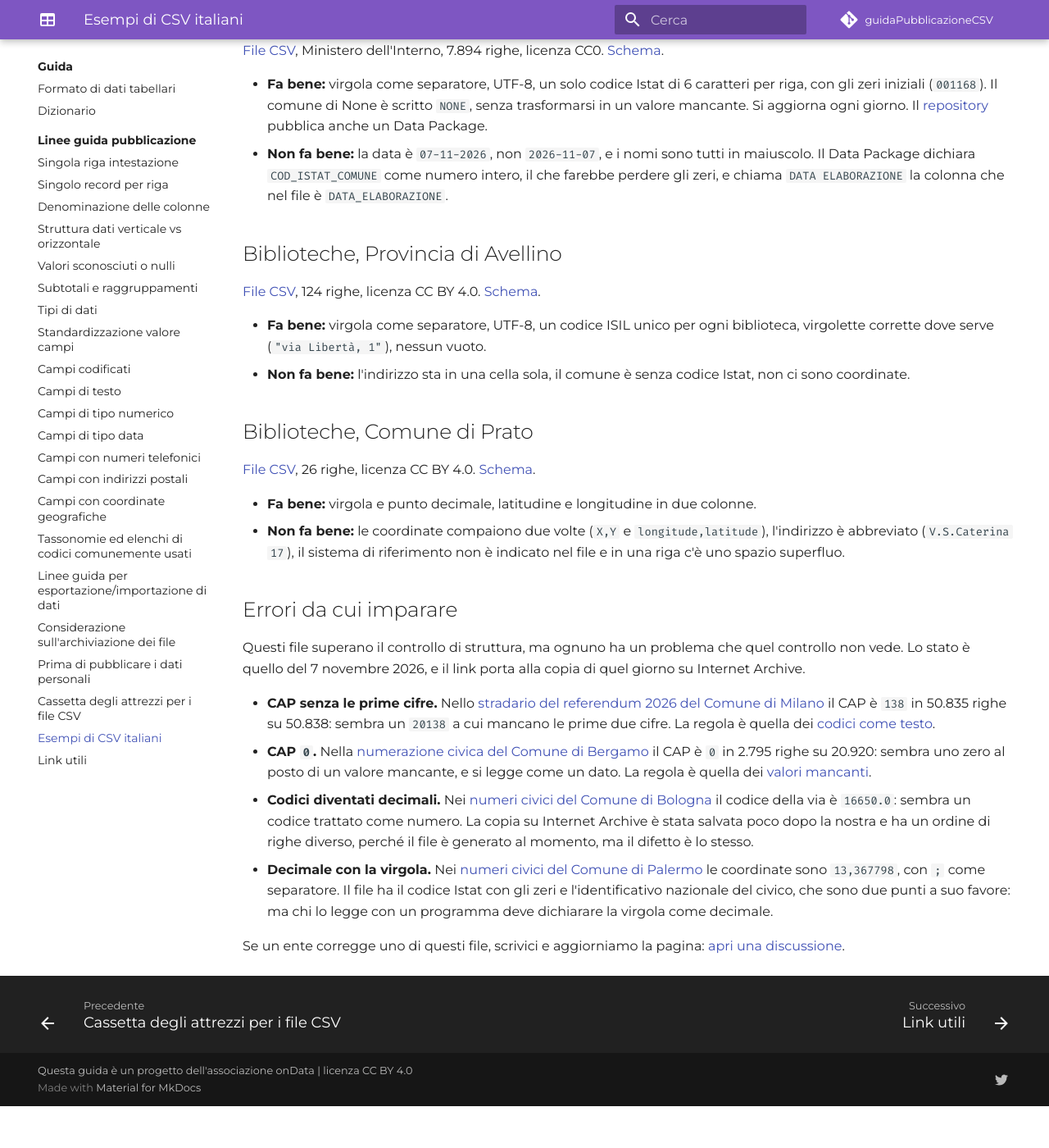
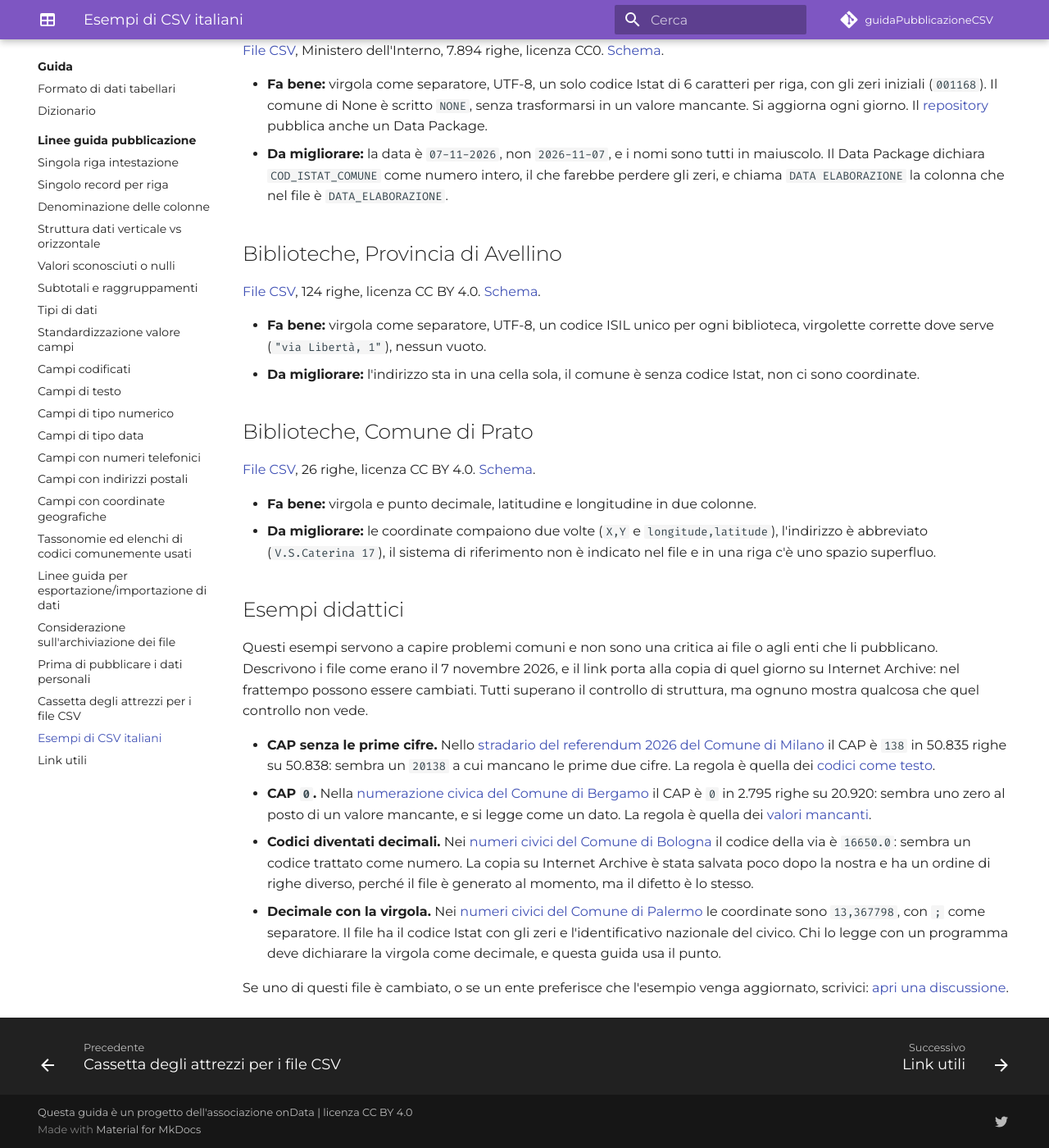
Before and after one commit to ondata/guidaPraticaPubblicazioneCSV, an MkDocs documentation site: the page built from docs/guida/linee_guida_pubblicazione/Esempi_dati_CSV.md, in a window 1280 px wide and 1400 px high, scrolled down 562 px. Shown: the whole window at 82% size. Built offline with MkDocs 1.6.1 and Material for MkDocs 9.7.7, drawn with Linux system fonts in a browser that asks for light colours; comment, search, counter and statistics services are not loaded; before the commit the page ends 1911 px from its top, so only the background shows below that; some of the changed text lies outside the part shown.

Commit message:
docs: esempi didattici, tono neutro
Co-Authored-By: Claude Opus 5.5 <noreply@anthropic.com>
Claude-Session: https://claude.ai/code/session_01RCCNPKrWt4tp2kKJYeM5Rt

```diff
--- a/docs/guida/linee_guida_pubblicazione/Esempi_dati_CSV.md
+++ b/docs/guida/linee_guida_pubblicazione/Esempi_dati_CSV.md
@@ -7,7 +7,7 @@ title: Esempi di CSV italiani
 
 # Esempi di CSV italiani
 
-Tre file pubblicati da enti italiani che puoi guardare come riferimento. Nessuno è perfetto: per ciascuno diciamo anche cosa non fa bene. La situazione descritta è quella del 7 novembre 2026, e i file possono cambiare.
+Tre file pubblicati da enti italiani che puoi guardare come riferimento. Per ciascuno diciamo anche cosa si potrebbe migliorare. La situazione descritta è quella del 7 novembre 2026, e i file possono cambiare.
 
 Per ogni file abbiamo scritto uno schema in [Table Schema](https://datapackage.org/standard/table-schema/) e controllato le colonne a vista. Con lo schema si può ripetere il controllo:
 
@@ -22,29 +22,29 @@ Senza schema `frictionless validate` guarda solo la struttura: più sotto c'è u
 [File CSV](https://raw.githubusercontent.com/italia/anpr-opendata/main/data/popolazione%5Fresidente%5Fexport.csv), Ministero dell'Interno, 7.894 righe, licenza CC0. [Schema](../../risorse/schemi/anpr-popolazione-residente.schema.yaml).
 
 - **Fa bene:** virgola come separatore, UTF-8, un solo codice Istat di 6 caratteri per riga, con gli zeri iniziali (`001168`). Il comune di None è scritto `NONE`, senza trasformarsi in un valore mancante. Si aggiorna ogni giorno. Il [repository](https://github.com/italia/anpr-opendata) pubblica anche un Data Package.
-- **Non fa bene:** la data è `07-11-2026`, non `2026-11-07`, e i nomi sono tutti in maiuscolo. Il Data Package dichiara `COD_ISTAT_COMUNE` come numero intero, il che farebbe perdere gli zeri, e chiama `DATA ELABORAZIONE` la colonna che nel file è `DATA_ELABORAZIONE`.
+- **Da migliorare:** la data è `07-11-2026`, non `2026-11-07`, e i nomi sono tutti in maiuscolo. Il Data Package dichiara `COD_ISTAT_COMUNE` come numero intero, il che farebbe perdere gli zeri, e chiama `DATA ELABORAZIONE` la colonna che nel file è `DATA_ELABORAZIONE`.
 
 ## Biblioteche, Provincia di Avellino
 
 [File CSV](https://www.provincia.avellino.it/cprvnvll/images/OpenData/Biblioteche/Biblioteche.csv), 124 righe, licenza CC BY 4.0. [Schema](../../risorse/schemi/avellino-biblioteche.schema.yaml).
 
 - **Fa bene:** virgola come separatore, UTF-8, un codice ISIL unico per ogni biblioteca, virgolette corrette dove serve (`"via Libertà, 1"`), nessun vuoto.
-- **Non fa bene:** l'indirizzo sta in una cella sola, il comune è senza codice Istat, non ci sono coordinate.
+- **Da migliorare:** l'indirizzo sta in una cella sola, il comune è senza codice Istat, non ci sono coordinate.
 
 ## Biblioteche, Comune di Prato
 
 [File CSV](http://odn.comune.prato.it/dataset/cd32e9d4-9641-45ec-9270-58aaaab0f0ba/resource/386fb5a6-4f7d-4f8e-9527-e5ce8034c942/download/puntidiinteressebiblioteche.csv), 26 righe, licenza CC BY 4.0. [Schema](../../risorse/schemi/prato-biblioteche.schema.yaml).
 
 - **Fa bene:** virgola e punto decimale, latitudine e longitudine in due colonne.
-- **Non fa bene:** le coordinate compaiono due volte (`X,Y` e `longitude,latitude`), l'indirizzo è abbreviato (`V.S.Caterina 17`), il sistema di riferimento non è indicato nel file e in una riga c'è uno spazio superfluo.
+- **Da migliorare:** le coordinate compaiono due volte (`X,Y` e `longitude,latitude`), l'indirizzo è abbreviato (`V.S.Caterina 17`), il sistema di riferimento non è indicato nel file e in una riga c'è uno spazio superfluo.
 
-## Errori da cui imparare
+## Esempi didattici
 
-Questi file superano il controllo di struttura, ma ognuno ha un problema che quel controllo non vede. Lo stato è quello del 7 novembre 2026, e il link porta alla copia di quel giorno su Internet Archive.
+Questi esempi servono a capire problemi comuni e non sono una critica ai file o agli enti che li pubblicano. Descrivono i file come erano il 7 novembre 2026, e il link porta alla copia di quel giorno su Internet Archive: nel frattempo possono essere cambiati. Tutti superano il controllo di struttura, ma ognuno mostra qualcosa che quel controllo non vede.
 
 - **CAP senza le prime cifre.** Nello [stradario del referendum 2026 del Comune di Milano](https://web.archive.org/web/20261107162646/https://dati.comune.milano.it/dataset/645e8e6a-aff3-47ef-9dce-4d102ff471b8/resource/e1a336d2-8dd6-483f-913f-4388758dd446/download/ds2973_stradario_referendum_2026.csv) il CAP è `138` in 50.835 righe su 50.838: sembra un `20138` a cui mancano le prime due cifre. La regola è quella dei [codici come testo](P09_campi_codificati.md).
 - **CAP `0`.** Nella [numerazione civica del Comune di Bergamo](https://web.archive.org/web/20261107162913/https://www.dati.lombardia.it/api/views/pcif-9jj7/rows.csv?accessType=DOWNLOAD) il CAP è `0` in 2.795 righe su 20.920: sembra uno zero al posto di un valore mancante, e si legge come un dato. La regola è quella dei [valori mancanti](P05_trattamento_valori_sconosciuti.md).
 - **Codici diventati decimali.** Nei [numeri civici del Comune di Bologna](https://web.archive.org/web/20261107163325/https://opendata.comune.bologna.it/api/v2/catalog/datasets/rifter_civici_pt/exports/csv?use_labels=true) il codice della via è `16650.0`: sembra un codice trattato come numero. La copia su Internet Archive è stata salvata poco dopo la nostra e ha un ordine di righe diverso, perché il file è generato al momento, ma il difetto è lo stesso.
-- **Decimale con la virgola.** Nei [numeri civici del Comune di Palermo](https://web.archive.org/web/20261107163617/https://opendata.comune.palermo.it/js/server/uploads/dataset/csv/_01042026064924.csv) le coordinate sono `13,367798`, con `;` come separatore. Il file ha il codice Istat con gli zeri e l'identificativo nazionale del civico, che sono due punti a suo favore: ma chi lo legge con un programma deve dichiarare la virgola come decimale.
+- **Decimale con la virgola.** Nei [numeri civici del Comune di Palermo](https://web.archive.org/web/20261107163617/https://opendata.comune.palermo.it/js/server/uploads/dataset/csv/_01042026064924.csv) le coordinate sono `13,367798`, con `;` come separatore. Il file ha il codice Istat con gli zeri e l'identificativo nazionale del civico. Chi lo legge con un programma deve dichiarare la virgola come decimale, e questa guida usa il punto.
 
-Se un ente corregge uno di questi file, scrivici e aggiorniamo la pagina: [apri una discussione](https://github.com/ondata/guidaPraticaPubblicazioneCSV/discussions).
+Se uno di questi file è cambiato, o se un ente preferisce che l'esempio venga aggiornato, scrivici: [apri una discussione](https://github.com/ondata/guidaPraticaPubblicazioneCSV/discussions).
```
